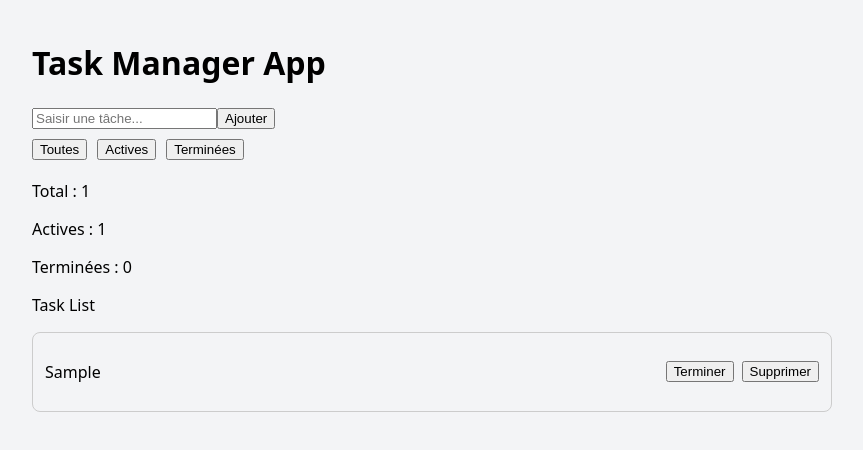
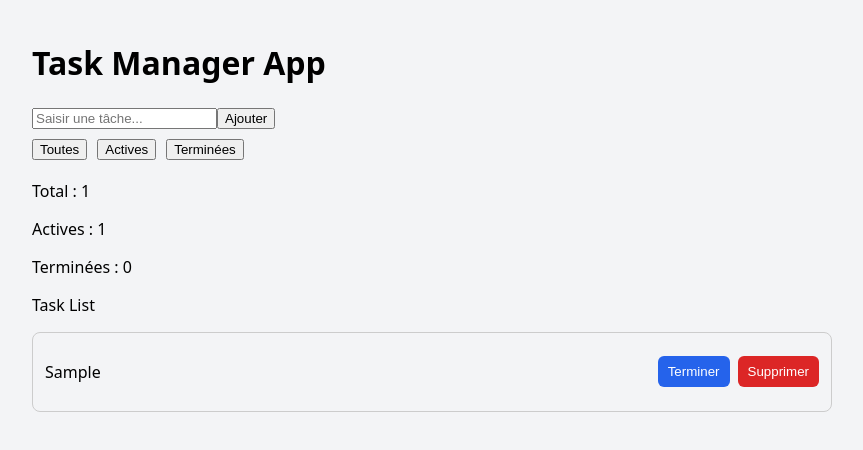
Before and after one commit to kaziZawadi/task-manager-app, a React (Vite) app: page / in a window 1280 px wide. Both pictures are taken after typing "Sample" into the empty fields and a click on the button "Ajouter". Shown: the top 450 px of the page, without its empty margins (208-1071 px from the left). Built offline with nearby package versions, Linux system fonts and the light colour scheme.

Commit message:
Style task card and improve task layout UI

```diff
--- a/src/components/TaskCard.jsx
+++ b/src/components/TaskCard.jsx
@@ -27,10 +27,12 @@ function TaskCard({ task, setTasks }) {
       </p>
 
       <div className="task-actions">
-        <button onClick={handleToggle}>
+        <button className="toggle-btn" onClick={handleToggle}>
           {task.completed ? "Annuler" : "Terminer"}
         </button>
-        <button onClick={handleDelete}>Supprimer</button>
+        <button className="delete-btn" onClick={handleDelete}>
+          Supprimer
+        </button>
       </div>
     </div>
   );
--- a/src/index.css
+++ b/src/index.css
@@ -32,3 +32,20 @@ body {
   display: flex;
   gap: 8px;
 }
+
+.toggle-btn {
+  background: #2563eb;
+  color: white;
+}
+
+.delete-btn {
+  background: #dc2626;
+  color: white;
+}
+
+.task-actions button {
+  border: none;
+  padding: 8px 10px;
+  border-radius: 6px;
+  cursor: pointer;
+}
```
